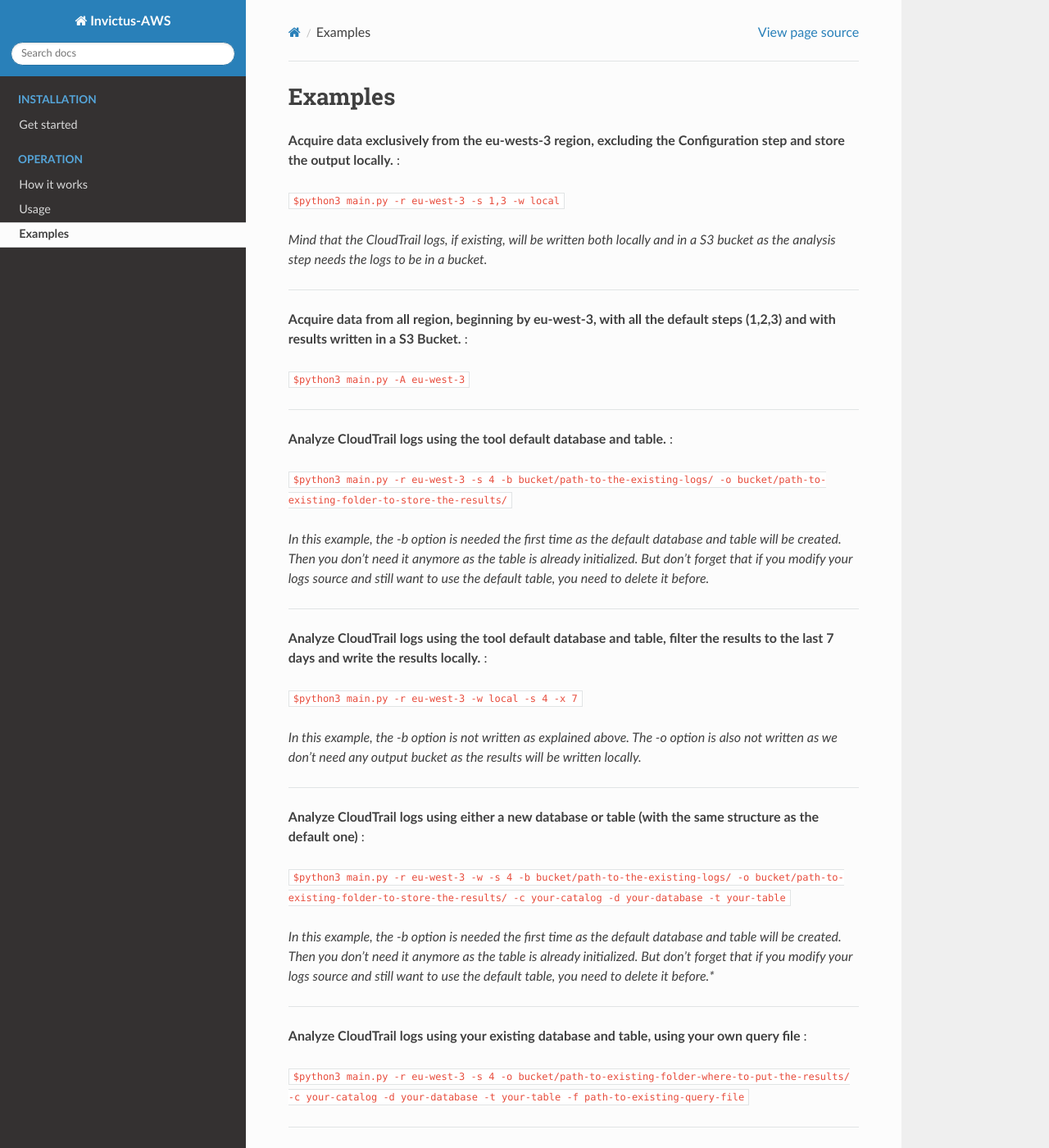
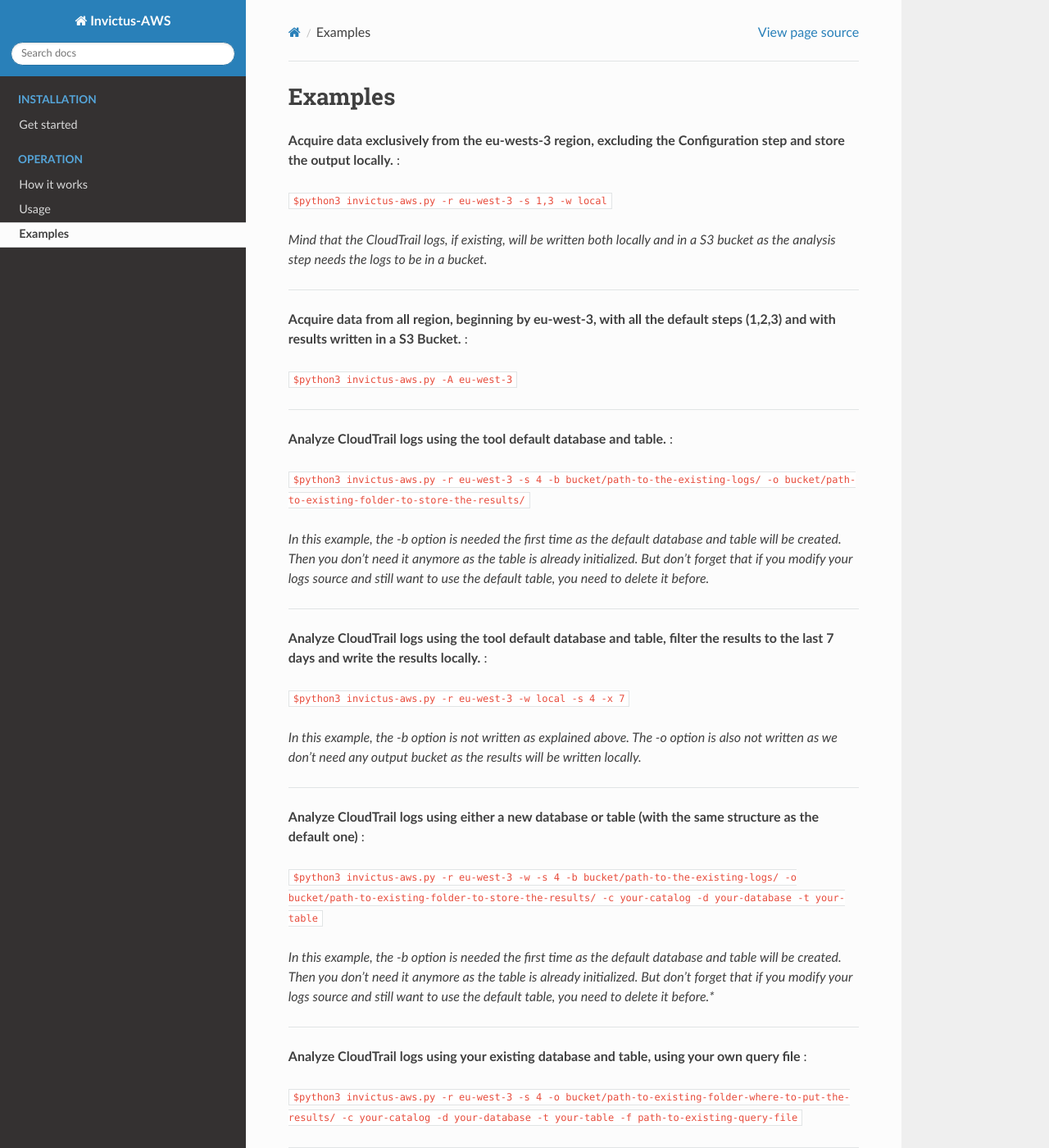
Before and after one commit to invictus-ir/Invictus-AWS, a Sphinx documentation site: the page built from docs/source/use/example.rst, in a window 1280 px wide and 1400 px high. Shown: the whole window at 82% size. Built offline with Sphinx 7.4.7 and the Read the Docs theme 2.0.0, drawn with Linux system fonts in a browser that asks for light colours; some of the changed text lies outside the part shown.

Commit message:
update main.py name to invictus-aws.py

```diff
--- a/docs/source/use/example.rst
+++ b/docs/source/use/example.rst
@@ -3,7 +3,7 @@
 
 **Acquire data exclusively from the eu-wests-3 region, excluding the Configuration step and store the output locally.** :
 
-``$python3 main.py -r eu-west-3 -s 1,3 -w local``
+``$python3 invictus-aws.py -r eu-west-3 -s 1,3 -w local``
 
 *Mind that the CloudTrail logs, if existing, will be written both locally and in a S3 bucket as the analysis step needs the logs to be in a bucket.*
 
@@ -11,14 +11,14 @@
 
 **Acquire data from all region, beginning by eu-west-3, with all the default steps (1,2,3) and with results written in a S3 Bucket.** :
 
-``$python3 main.py -A eu-west-3``
+``$python3 invictus-aws.py -A eu-west-3``
 
 =========================
 
 **Analyze CloudTrail logs using the tool default database and table.** :
 
 
-``$python3 main.py -r eu-west-3 -s 4 -b bucket/path-to-the-existing-logs/ -o bucket/path-to-existing-folder-to-store-the-results/``
+``$python3 invictus-aws.py -r eu-west-3 -s 4 -b bucket/path-to-the-existing-logs/ -o bucket/path-to-existing-folder-to-store-the-results/``
 
 *In this example, the -b option is needed the first time as the default database and table will be created. Then you don't need it anymore as the table is already initialized.
 But don't forget that if you modify your logs source and still want to use the default table, you need to delete it before.*
@@ -27,7 +27,7 @@
 
 **Analyze CloudTrail logs using the tool default database and table, filter the results to the last 7 days and write the results locally.** :
 
-``$python3 main.py -r eu-west-3 -w local -s 4 -x 7``
+``$python3 invictus-aws.py -r eu-west-3 -w local -s 4 -x 7``
 
 *In this example, the -b option is not written as explained above. The -o option is also not written as we don't need any output bucket as the results will be written locally.*
 
@@ -35,7 +35,7 @@
 
 **Analyze CloudTrail logs using either a new database or table (with the same structure as the default one)** :
 
-``$python3 main.py -r eu-west-3 -w -s 4 -b bucket/path-to-the-existing-logs/ -o bucket/path-to-existing-folder-to-store-the-results/ -c your-catalog -d your-database -t your-table``
+``$python3 invictus-aws.py -r eu-west-3 -w -s 4 -b bucket/path-to-the-existing-logs/ -o bucket/path-to-existing-folder-to-store-the-results/ -c your-catalog -d your-database -t your-table``
 
 *In this example, the -b option is needed the first time as the default database and table will be created. Then you don't need it anymore as the table is already initialized.
 But don't forget that if you modify your logs source and still want to use the default table, you need to delete it before.**
@@ -44,12 +44,12 @@
 
 **Analyze CloudTrail logs using your existing database and table, using your own query file** :
 
-``$python3 main.py -r eu-west-3 -s 4 -o bucket/path-to-existing-folder-where-to-put-the-results/ -c your-catalog -d your-database -t your-table -f path-to-existing-query-file``
+``$python3 invictus-aws.py -r eu-west-3 -s 4 -o bucket/path-to-existing-folder-where-to-put-the-results/ -c your-catalog -d your-database -t your-table -f path-to-existing-query-file``
 
 =========================
 
 **Analyze CloudTrail logs using a new table with your own structure.** :
 
-``$python3 main.py -a eu-west-3 -s 4 -s bucket/path-to-the-existing-logs/ -o bucket/path-to-existing-folder-where-to-put-the-results/ -c your-catalog -d your-database -t your-creation-table-file.ddl``
+``$python3 invictus-aws.py -a eu-west-3 -s 4 -s bucket/path-to-the-existing-logs/ -o bucket/path-to-existing-folder-where-to-put-the-results/ -c your-catalog -d your-database -t your-creation-table-file.ddl``
 
 *You can find an example of ddl file in `source/files`. Just replace the name of the table by the one you want to create, the location by the location of your CloudTrail logs and add the structure of your table. The default table used by the tool is explained here :* https://docs.aws.amazon.com/athena/latest/ug/cloudtrail-logs.html .
--- a/docs/source/use/usage.rst
+++ b/docs/source/use/usage.rst
@@ -1,7 +1,7 @@
 Usage
 =====
 
-Usage : ``$python3 main.py [-h] -w [{cloud,local}] (-r AWS_REGION | -A [ALL_REGIONS]) -s [STEP] [-start YYYY-MM-DD] [-end YYYY-MM-DD] [-b SOURCE_BUCKET] [-o OUTPUT_BUCKET][-c CATALOG] [-d DATABASE] [-t TABLE] [-f QUERY_FILE] [-x TIMEFRAME]``
+Usage : ``$python3 invictus-aws.py [-h] -w [{cloud,local}] (-r AWS_REGION | -A [ALL_REGIONS]) -s [STEP] [-start YYYY-MM-DD] [-end YYYY-MM-DD] [-b SOURCE_BUCKET] [-o OUTPUT_BUCKET][-c CATALOG] [-d DATABASE] [-t TABLE] [-f QUERY_FILE] [-x TIMEFRAME]``
 
 The script runs with a few parameters :
 
--- a/source/main/configuration.py
+++ b/source/main/configuration.py
@@ -1211,7 +1211,7 @@
                 "\t\u2705 "
                 + name.upper()
                 + "\033[1m"
-                + " - JSON File Extracted "
+                + " - Configuration Extracted "
                 + "\033[0m"
             )
         else:
--- a/source/utils/strings.py
+++ b/source/utils/strings.py
@@ -1,6 +1,6 @@
 ERROR="[!] Invictus-AWS: error:"
 
-############# main.py #############
+############# invictus-aws.py #############
 
 TOOL_NAME= """
       _            _      _
```
Also changed, not shown: README.md (+8 -8 lines), source/main/enumeration.py (+23 -23 lines), invictus-aws.py.py (renamed from main.py).
